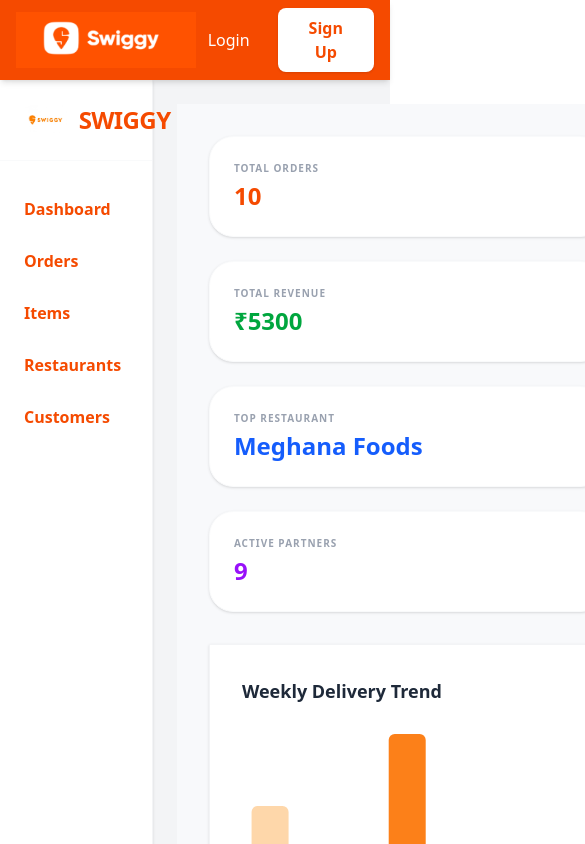
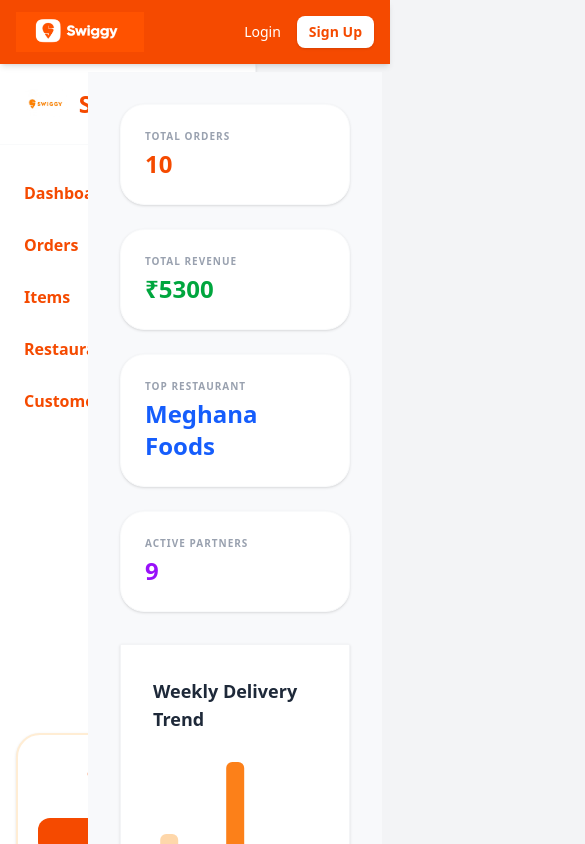
Before and after one commit to AGholkar/Swiggy-clone, a Next.js app: page / in a window 390 px wide. Shown: the top 844 px of the page, 585 px wide, since content can reach past the window. Built offline with nearby package versions, Linux system fonts and the light colour scheme.

Commit message:
Fixed mobile responsive layout and sidebar

```diff
--- a/app/components/header.jsx
+++ b/app/components/header.jsx
@@ -3,47 +3,39 @@
 
 const Header = () => {
   return (
-    <header className="sticky top-0 z-50 bg-orange-600 shadow-md">
+    <header className="sticky top-0 z-50 bg-orange-600 shadow-md w-full">
       <nav className="max-w-7xl mx-auto px-4 sm:px-6 lg:px-8">
-        {/* INCREASED NAVBAR HEIGHT from h-16 to h-20 */}
-        <div className="flex justify-between items-center h-20">
+        {/* Changed h-20 to md:h-20 and h-16 for mobile to save space */}
+        <div className="flex justify-between items-center h-16 md:h-20">
 
           {/* Logo Section */}
           <div className="shrink-0 flex items-center">
             <a href="/" className="cursor-pointer">
               <img
                 src="/swiggy.png"
-                /* CHANGED h-10 to h-14 (3.5rem / 56px) */
-                className="h-14 w-auto object-contain"
+                /* Fixed: Logo is now smaller on mobile (h-10) and larger on desktop (md:h-14) */
+                className="h-10 md:h-14 w-auto object-contain"
                 alt="Swiggy"
               />
             </a>
           </div>
 
-          {/* Desktop Navigation */}
+          {/* Desktop Navigation - Stays hidden on mobile */}
           <div className="hidden md:flex items-center space-x-8">
             <ul className="flex space-x-8 text-white font-medium">
-              <li>
-                <a href="#" className="hover:text-orange-200 transition-colors">Home</a>
-              </li>
-              <li>
-                <a href="#" className="hover:text-orange-200 transition-colors">Items</a>
-              </li>
-              <li>
-                <a href="#" className="hover:text-orange-200 transition-colors">Orders</a>
-              </li>
-              <li>
-                <a href="#" className="hover:text-orange-200 transition-colors">Contact</a>
-              </li>
+              <li><a href="#" className="hover:text-orange-200 transition-colors">Home</a></li>
+              <li><a href="#" className="hover:text-orange-200 transition-colors">Items</a></li>
+              <li><a href="#" className="hover:text-orange-200 transition-colors">Orders</a></li>
+              <li><a href="#" className="hover:text-orange-200 transition-colors">Contact</a></li>
             </ul>
           </div>
 
           {/* Auth Buttons */}
-          <div className="flex items-center space-x-4">
-            <button className="text-white font-medium hover:text-orange-100 transition-colors px-3 py-2">
+          <div className="flex items-center space-x-2 md:space-x-4">
+            <button className="text-white text-sm md:text-base font-medium hover:text-orange-100 transition-colors px-2 md:px-3 py-2">
               Login
             </button>
-            <button className="bg-white text-orange-600 font-bold px-5 py-2 rounded-lg hover:bg-orange-50 transition-all shadow-sm">
+            <button className="bg-white text-orange-600 text-sm md:text-base font-bold px-3 md:px-5 py-1.5 md:py-2 rounded-lg hover:bg-orange-50 transition-all shadow-sm">
               Sign Up
             </button>
           </div>
--- a/app/layout.tsx
+++ b/app/layout.tsx
@@ -1,24 +1,9 @@
-import type { Metadata } from "next"
-import { Geist, Geist_Mono } from "next/font/google"
+'use client'
+import React from "react"
 import "./globals.css"
 import Header from "./components/header"
 import Footer from "./components/footer"
 import Sidebar from "./components/sidebar"
-
-const geistSans = Geist({
-  variable: "--font-geist-sans",
-  subsets: ["latin"],
-})
-
-const geistMono = Geist_Mono({
-  variable: "--font-geist-mono",
-  subsets: ["latin"],
-})
-
-export const metadata: Metadata = {
-  title: "Swiggy CRM",
-  description: "Swiggy Admin Dashboard",
-}
 
 export default function RootLayout({
   children,
@@ -27,27 +12,25 @@
 }) {
   return (
     <html lang="en">
-      <body className={`${geistSans.variable} ${geistMono.variable} antialiased`}>
-
-        {/* Top Header */}
+      <body className="antialiased bg-gray-100 flex flex-col min-h-screen">
         <Header />
 
-        {/* Sidebar + Page Content */}
-        <div className="flex min-h-screen bg-gray-100">
+        {/* Outer wrapper: keeps sidebar and content side-by-side even on mobile */}
+        <div className="flex flex-1 overflow-hidden">
 
-          {/* Sidebar */}
-          <Sidebar />
+          {/* Sidebar: Narrower on mobile (w-20), standard on desktop (md:w-64) */}
+          <aside className="w-20 md:w-64 bg-white border-r shrink-0">
+            <Sidebar />
+          </aside>
 
-          {/* Main Page Content */}
-          <main className="flex-1 p-6">
+          {/* Main Content: Takes the remaining space */}
+          <main className="flex-1 min-w-0 overflow-y-auto p-2 md:p-6">
             {children}
           </main>
 
         </div>
 
-        {/* Footer */}
         <Footer />
-
       </body>
     </html>
   )
```
